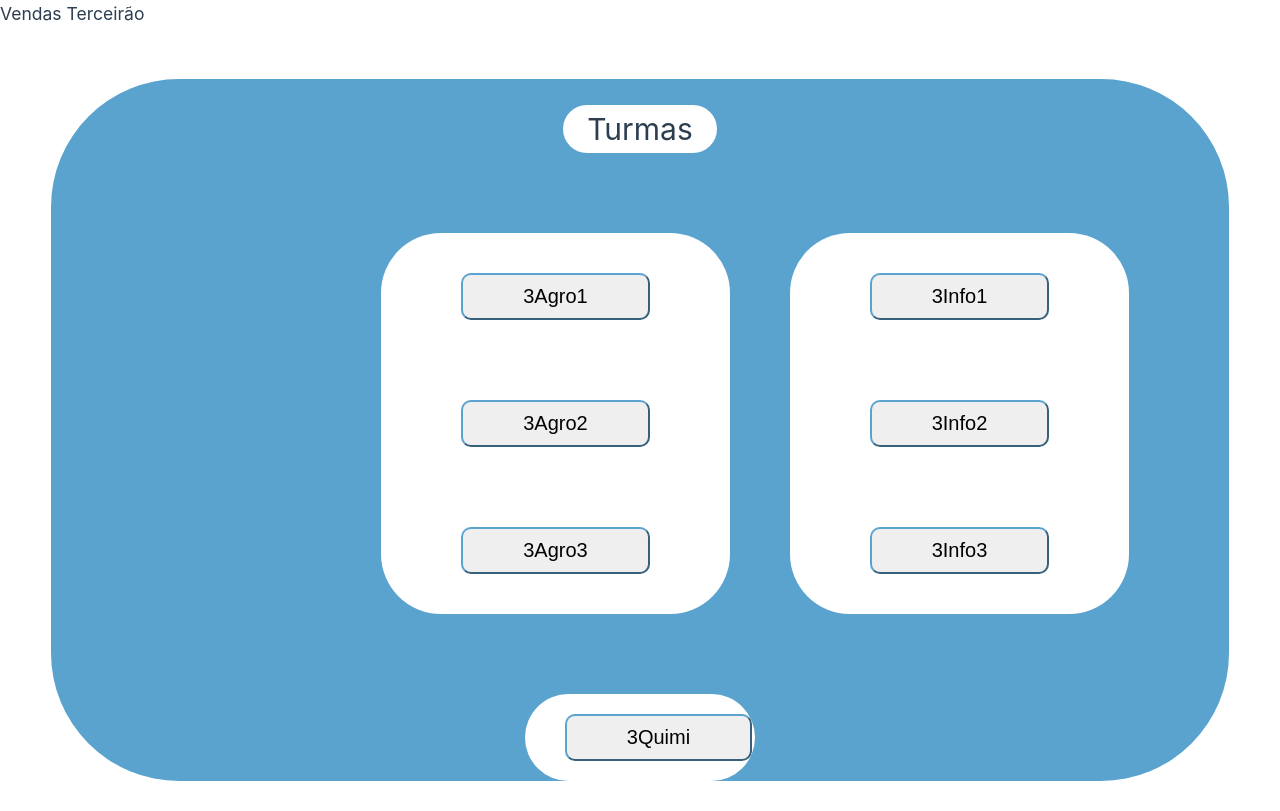
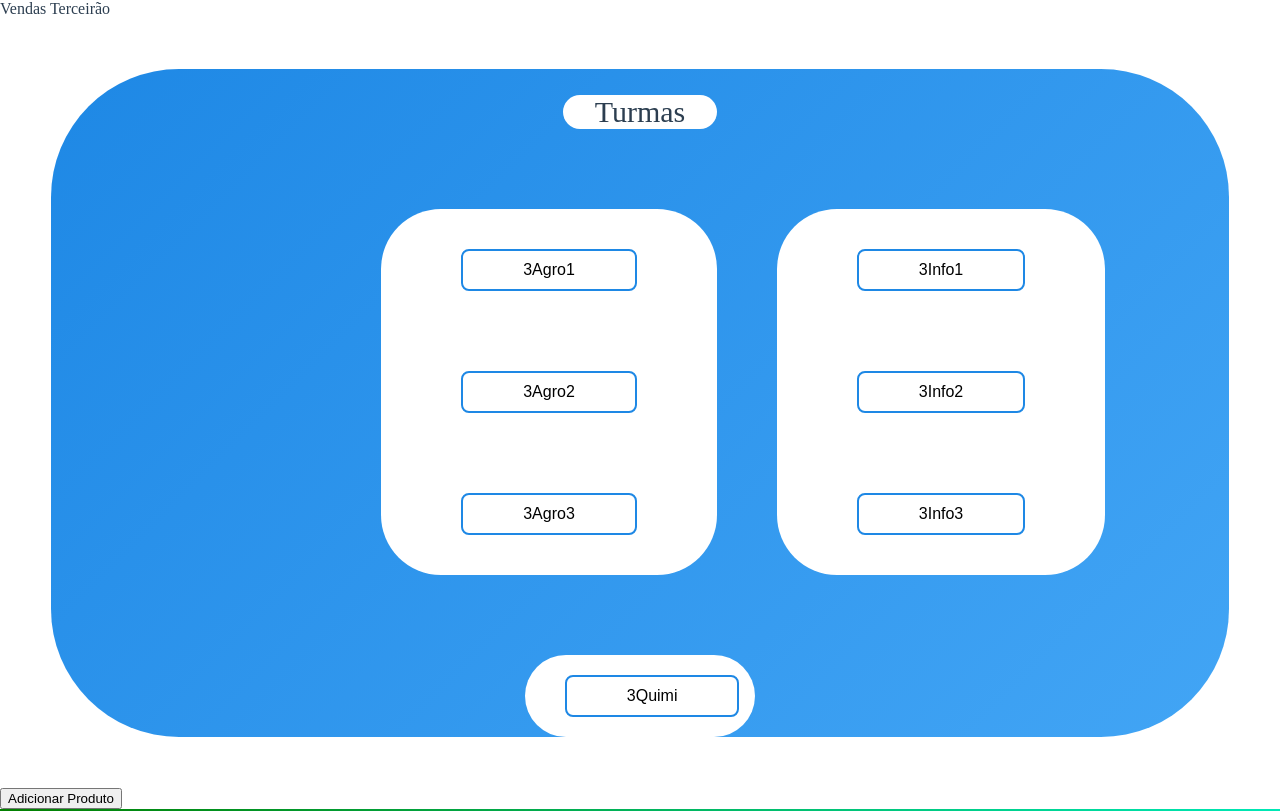
Before and after one commit to 2info3-Hackathon/frontend, a Vue app: page / in a window 1280 px wide. Shown: the top 811 px of the page. Built offline with nearby package versions, Linux system fonts and the light colour scheme.

Commit message:
FEAT: Arrumei botao #3

```diff
--- a/src/assets/main.css
+++ b/src/assets/main.css
@@ -1,11 +1,35 @@
 @import './base.css';
 
-button.turmas{
-  background-color: #5BA3CF;
-  color: white;
-  border: none;
-  border-radius: 5px;
-  margin: 10vw 180px 50px 2vw;
-  padding: 10px 50px 10px 50px;
-  font-size: 20px;
+/* http://meyerweb.com/eric/tools/css/reset/
+   v2.0 | 20110126
+   License: none (public domain)
+*/
+
+html, body, div, span, applet, object, iframe,
+h1, h2, h3, h4, h5, h6, p, blockquote, pre,
+a, abbr, acronym, address, big, cite, code,
+del, dfn, em, img, ins, kbd, q, s, samp,
+small, strike, strong, sub, sup, tt, var,
+b, u, i, center,
+dl, dt, dd, ol, ul, li,
+fieldset, form, label, legend,
+table, caption, tbody, tfoot, thead, tr, th, td,
+article, aside, canvas, details, embed,
+figure, figcaption, footer, header, hgroup,
+menu, nav, output, ruby, section, summary,
+time, mark, audio, video {
+	margin: 0;
+	padding: 0;
+	border: 0;
+	font-size: 100%;
+	font: inherit;
+	vertical-align: baseline;
 }
+/* HTML5 display-role reset for older browsers */
+article, aside, details, figcaption, figure,
+footer, header, hgroup, menu, nav, section {
+	display: block;
+}
+button.turmas {
+
+}
--- a/src/components/agro1.vue
+++ b/src/components/agro1.vue
@@ -127,7 +127,15 @@ section.agro1 div button.comprar {
   background-color: #5BA3CF;
   border-color: #5BA3CF;
   border-radius: 0.4vw;
+  cursor: pointer;
+  transition: all 0.3s ease;
 }
+section.agro1 div button.comprar:hover {
+  background-color: #1e88e5; /* muda a cor ao passar o mouse */
+    transform: scale(1.2); /* aumenta o tamanho */
+    border-color: #1e88e5;
+}
+
 hr {
   margin: 2vw 0 0 0;
   height: 0.2vw;
--- a/src/components/agro2.vue
+++ b/src/components/agro2.vue
@@ -127,6 +127,13 @@ section.agro2 div button.comprar {
   background-color: #5BA3CF;
   border-color: #5BA3CF;
   border-radius: 0.4vw;
+  cursor: pointer;
+  transition: all 0.3s ease;
+}
+section.agro2 div button.comprar:hover {
+  background-color: #1e88e5;
+    transform: scale(1.2);
+    border-color: #1e88e5;
 }
 hr {
   margin: 2vw 0 0 0;
--- a/src/components/agro3.vue
+++ b/src/components/agro3.vue
@@ -127,6 +127,13 @@ section.agro3 div button.comprar {
   background-color: #5BA3CF;
   border-color: #5BA3CF;
   border-radius: 0.4vw;
+  cursor: pointer;
+  transition: all 0.3s ease;
+}
+section.agro3 div button.comprar:hover {
+  background-color: #1e88e5;
+    transform: scale(1.2);
+    border-color: #1e88e5;
 }
 hr {
   margin: 2vw 0 0 0;
--- a/src/components/info1.vue
+++ b/src/components/info1.vue
@@ -127,6 +127,13 @@ section.info1 div button.comprar {
   background-color: #5BA3CF;
   border-color: #5BA3CF;
   border-radius: 0.4vw;
+  cursor: pointer;
+  transition: all 0.3s ease;
+}
+section.info1 div button.comprar:hover {
+  background-color: #1e88e5;
+    transform: scale(1.2);
+    border-color: #1e88e5;
 }
 hr {
   margin: 2vw 0 0 0;
--- a/src/components/info2.vue
+++ b/src/components/info2.vue
@@ -126,6 +126,13 @@ section.info2 div button.comprar {
   background-color: #5BA3CF;
   border-color: #5BA3CF;
   border-radius: 0.4vw;
+  cursor: pointer;
+  transition: all 0.3s ease;
+}
+section.info2 div button.comprar:hover {
+  background-color: #1e88e5;
+    transform: scale(1.2);
+    border-color: #1e88e5;
 }
 hr {
   margin: 2vw 0 0 0;
--- a/src/components/info3.vue
+++ b/src/components/info3.vue
@@ -114,10 +114,6 @@ section.info3 div p.local {
   font-family: bold;
   font-size: 1.4vw;
 }
-section.info3 div p.preco {
-  font-family: bold;
-  font-size: 1.2vw;
-}
 section.info3 div button.comprar {
   font-size: 1vw;
   font-weight: bold;
@@ -127,6 +123,13 @@ section.info3 div button.comprar {
   background-color: #5BA3CF;
   border-color: #5BA3CF;
   border-radius: 0.4vw;
+  cursor: pointer;
+  transition: all 0.3s ease;
+}
+section.info3 div button.comprar:hover {
+  background-color: #1e88e5;
+    transform: scale(1.2);
+    border-color: #1e88e5;
 }
 hr {
   margin: 2vw 0 0 0;
--- a/src/components/quimi.vue
+++ b/src/components/quimi.vue
@@ -127,6 +127,13 @@ section.quimi div button.comprar {
   background-color: #5BA3CF;
   border-color: #5BA3CF;
   border-radius: 0.4vw;
+  cursor: pointer;
+  transition: all 0.3s ease;
+}
+section.quimi div button.comprar:hover {
+  background-color: #1e88e5;
+    transform: scale(1.2);
+    border-color: #1e88e5;
 }
 hr {
   margin: 2vw 0 0 0;
--- a/src/views/Botao3Info2.vue
+++ b/src/views/Botao3Info2.vue
@@ -11,3 +11,5 @@ function voltar() {
     <info2-component />
     <button class="turmas" @click="voltar">Voltar</button>
 </template>
+<style scoped>
+</style>
--- a/src/views/VendasTerceirao.vue
+++ b/src/views/VendasTerceirao.vue
@@ -86,7 +86,7 @@ h2 {
     font-size: 30px;
 }
 div.tudo {
-    background-color: #5BA3CF;
+    background:  linear-gradient(135deg, #1e88e5, #42a5f5);
     margin: 4vw;
     padding: 2vw 0 0 0;
     border-radius: 10vw;
@@ -99,11 +99,23 @@ section.turmas {
 
 }
 section.turmas button {
+    padding: 10px 60px 10px 60px;
     margin: 40px 80px 40px 80px;
-    padding: 10px 60px 10px 60px;
-    font-size: 20px;
-    border-color: #5BA3CF;
-    border-radius: 10px;
+    background-color: white;
+    color: black;
+    border: 2px solid #1e88e5;
+    border-radius: 8px;
+    cursor: pointer;
+    font-size: 16px;
+    transition: all 0.3s ease;
+
+}
+section.turmas button:hover {
+    background-color: #1e88e5; /* muda a cor ao passar o mouse */
+    transform: scale(1.2); /* aumenta o tamanho */
+    border-color: #1e88e5;
+    color: white;
+
 }
 section.turmas div.agro {
     background-color: white;
@@ -117,18 +129,28 @@ section.turmas div.info {
 }
 div.quimi {
     text-align: center;
-     background-color: white;
+    background-color: white;
     border-radius: 60px;
     font-size: 30px;
-     margin: 0 37vw 0 37vw;
+    margin: 0 37vw 0 37vw;
 
 }
 div.quimi button {
     padding: 10px 60px 10px 60px;
     margin: 20px 40px 20px 40px;
-    font-size: 20px;
-     border-color: #5BA3CF;
-     border-radius: 10px;
+    background-color: white;
+    color: black;
+    border: 2px solid #1e88e5;
+    border-radius: 8px;
+    cursor: pointer;
+    font-size: 16px;
+    transition: all 0.3s ease;
+}
+div.quimi button:hover {
+    background-color: #1e88e5;
+    transform: scale(1.2);
+    border-color: #1e88e5;
+    color: white;
 
 }
 </style>
```
